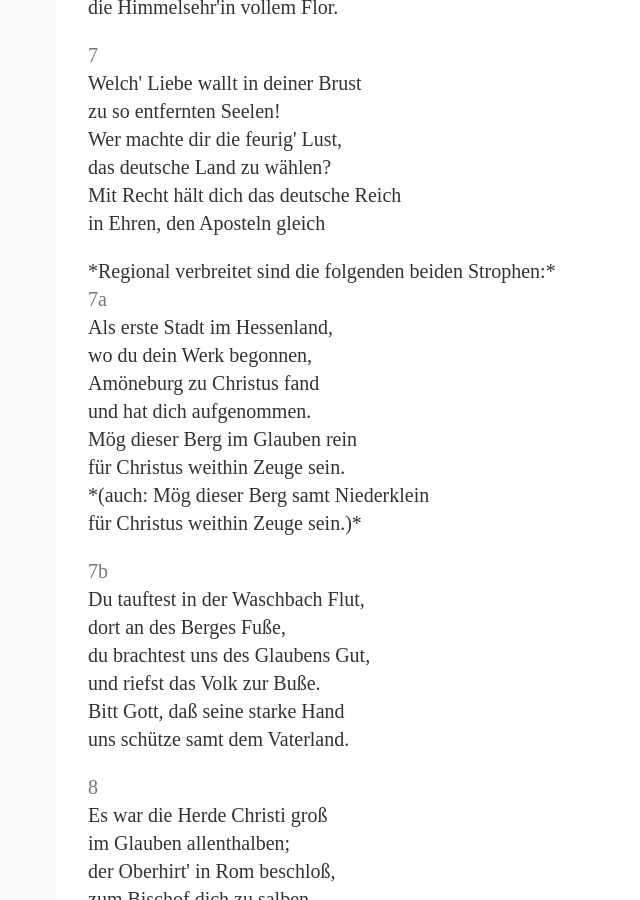
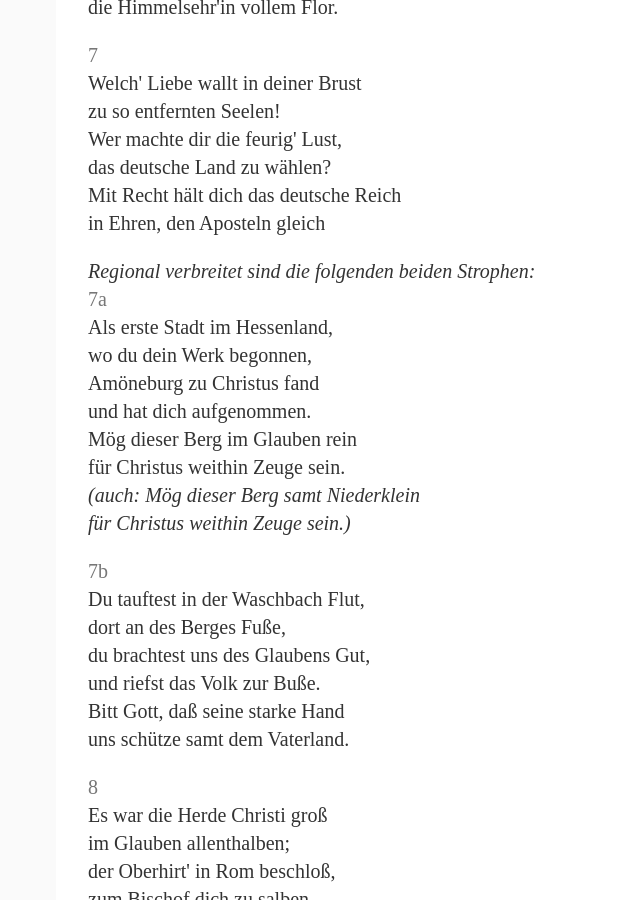
Before and after one commit to Bonifatius/bonifatius.github.io, a Jekyll site: the page built from bonifatiuslied/index.html, in a window 1280 px wide and 900 px high, scrolled down 1584 px. Shown: the whole window, without its empty margins (152-792 px from the left). Built offline with Jekyll 4.4.1, drawn with Linux system fonts in a browser that asks for light colours; some web fonts are replaced; Markdown is read by kramdown in place of the engine named in the settings; some of the changed text lies outside the part shown.

Commit message:
bonilied syntax update

```diff
--- a/bonifatiuslied/index.html
+++ b/bonifatiuslied/index.html
@@ -3,7 +3,7 @@ layout: page
 title: Bonifatiuslied
 tagline: Zum singen
 ---
-<section class="verse"><span>1</span>
+<section class="verse" id="1"><span>1</span>
 Wie heilig hast du, Gottesfreund,
 hier nach dem Heil gestrebet,
 wie selig bist du dort vereint,
@@ -11,48 +11,48 @@ mit Gott, dem du gelebet,
 nun schaust du Gottes Herrlichkeit
 in himmlischer Zufriedenheit.
 </section>
-<section class="refrain"><span>Refrain:</span>
+<section class="refrain" id="refrain"><span>Refrain</span>
 Für uns, die wir noch ringen,
 nach unserm Heil im Erdental,
 bitt' Gott, dem wir hier singen,
 dort in dem großen Himmelssal,
 o heil'ger Bonifatius!</section>
-<section class="verse"><span>2</span>
+<section class="verse" id="2"><span>2</span>
 Du hast in Rosen dieser Welt
 die Schlange bald erblicket,
 die manchen Menschen Überfällt
 und durch ihr Gift ersticket.
 Du eiltest schon zum Ordensstad,
 eh' du die falsche Welt erkannt.</section>
-<section class="verse"><span>3</span>
+<section class="verse" id="3"><span>3</span>
 Zum Priester, da du warst geweiht,
 das Opfer Gott zu bringen,
 wie froh wollt' deine Frömmigkeit
 zu Gott empor sich schwingen.
 Gleich einem Seraph glühtest du,
 die Liebesglut nahm immer zu.</section>
-<section class="verse"><span>4</span>
+<section class="verse" id="4"><span>4</span>
 Die Liebe zu des Nächsten Heil,
 von Gottes Lieb' entsprungen,
 hat tief, gleich einem scharfen Pfeil,
 dein liebend Herz durchdrungen.
 Es wünscht, daß alle insgemein
 mit Jesus möchten selig sein.</section>
-<section class="verse"><span>5</span>
+<section class="verse" id="5"><span>5</span>
 Mit großem Mut gehst du zu Werk,
 der Heid' soll Gott erkennen;
 auf Friesland ziehlt dein Augenmerk,
 der Fries' soll Jesus nennen.
 Doch nein, denn noch kein Gnadenstrahl
 erscheint den Heiden dieses Mal.</section>
-<section class="verse"><span>6</span>
+<section class="verse" id="6"><span>6</span>
 Der hohe Seelenhirt zu Rom
 erteilet dir den Segen;
 nun strömt die Gnad' in reichem Strom
 dem Heidentum entgegen.
 In Friesland auch stieg nun empor
 die Himmelsehr'in vollem Flor.</section>
-<section class="verse"><span>7</span>
+<section class="verse" id="7"><span>7</span>
 Welch' Liebe wallt in deiner Brust
 zu so entfernten Seelen!
 Wer machte dir die feurig' Lust,
@@ -60,81 +60,81 @@ das deutsche Land zu wählen?
 Mit Recht hält dich das deutsche Reich
 in Ehren, den Aposteln gleich
 </section>
-*Regional verbreitet sind die
-folgenden beiden Strophen:*</section>
-<section class="verse"><span>7a</span>
+<em>Regional verbreitet sind die
+folgenden beiden Strophen:</em>
+<section class="verse" id="7a"><span>7a</span>
 Als erste Stadt im Hessenland,
 wo du dein Werk begonnen,
 Amöneburg zu Christus fand
 und hat dich aufgenommen.
 Mög dieser Berg im Glauben rein
 für Christus weithin Zeuge sein.
-*(auch: Mög dieser Berg samt Niederklein
-für Christus weithin Zeuge sein.)*</section>
-<section class="verse"><span>7b</span>
+<em>(auch: Mög dieser Berg samt Niederklein
+für Christus weithin Zeuge sein.)</em></section>
+<section class="verse" id="7b"><span>7b</span>
 Du tauftest in der Waschbach Flut,
 dort an des Berges Fuße,
 du brachtest uns des Glaubens Gut,
 und riefst das Volk zur Buße.
 Bitt Gott, daß seine starke Hand
 uns schütze samt dem Vaterland.</section>
-<section class="verse"><span>8</span>
+<section class="verse" id="8"><span>8</span>
 Es war die Herde Christi groß
 im Glauben allenthalben;
 der Oberhirt' in Rom beschloß,
 zum Bischof dich zu salben.
 Er weihte dich, da er dir gab
 für's deutsche Land den Hirtenstab.</section>
-<section class="verse"><span>9</span>
+<section class="verse" id="9"><span>9</span>
 Zur reichen Ernte wolltest du
 noch mehr Apostel senden;
 du wähltest jene nur hinzu,
 die von der Welt sich wenden.
 Um zu erreichen dieses Ziel,
 erbautest du der Klöster viel.</section>
-<section class="verse"><span>10</span>
+<section class="verse" id="10"><span>10</span>
 Die Götzentempel stürzten ein,
 wo du dich hingekehret;
 den Opfertisch, den dunklen Hain
 hat deine Hand zerstöret;
 bald hast du der Dreifaltigkeit
 viel' neue Tempel eingeweiht.</section>
-<section class="verse"><span>11</span>
+<section class="verse" id="11"><span>11</span>
 Da du an deines Lebens Rand
 nach vieler Müh' gekommen,
 hast du den Weg ins Friesenland
 zum letztenmal genommen,
 weil dir die Materkrone dort bestimmt
 war von dem ew'gen Wort.</section>
-<section class="verse"><span>12</span>
+<section class="verse" id="12"><span>12</span>
 Den Christen warst du dort bereit,
 die Firmung zu erteilen;
 allein dich überfiel der Heid'
 mit Dolchen un mit Keulen.
 Der blut'ge Tod war dir schon nah,
 doch standest du unerschrocken da.</section>
-<section class="verse"><span>13</span>
+<section class="verse" id="13"><span>13</span>
 Der Heid' zwingt dir den Stahl mit Wut
 ins Haupt der Leib sinkt nieder;
 die Erde trinkt dein teures Blut,
 es starren deine Glieder.
 Zu Gott steigt deine Seel' empor
 und freut sich in dem Engelchor.</section>
-<section class="verse"><span>14</span>
+<section class="verse" id="14"><span>14</span>
 Zwar Mainz und Utrecht rüsten sich,
 dich herrlich zu begraben;
 doch nein, du willst, nur Fuld' soll dich
 und deinen Körper haben.
 O wie erteilst du deinem Fuld'
 ein Pfand der wahren Vaterhuld.</section>
-<section class="verse"><span>15</span>
+<section class="verse" id="15"><span>15</span>
 Sankt Winfried, hilf die Glaubenssaat,
 durch die du uns beglücket,
 bewahren treu, bis Gottes Gnad'
 uns dieser Zeit entrücket!
 Wir alle wollen im Verein
 stets deines Grabes Hüter sein</section>
-<section class="verse"><span>16</span>
+<section class="verse" id="16"><span>16</span>
 O Glaubensvater, sieh die Not,
 in der wir uns befinden,
 still Gottes Zorn, wenn er uns droht,
@@ -142,16 +142,15 @@ zu strafen unsre Sünden.
 Bitt ihn, daß seine starke Hand
 uns schütze samt dem Vaterland.
 </section>
-*Text und Musik: Fuldaer Gesangbuch 1778*
-<section class="verse"><span>17 (la)</span>
+<em>Text und Musik: Fuldaer Gesangbuch 1778</em>
+<section class="verse" id="17 (la)"><span>17 (la)</span>
 O pater fidei specta
 miseriam qua vexamur.
 Iram dei deleni nunc
 si minatur damnare.
 Roga eum ut manus nos
 et patriam tueatur.</section>
-<section class="refrain"><span>la</span>
-Refrain: [la]
+<section class="refrain" id="la"><span>Refrain (la)</span>
 Pro nobis, qui studeamus
 in mundi saluti nostrae,
 roga deum, cui cantamus
```
